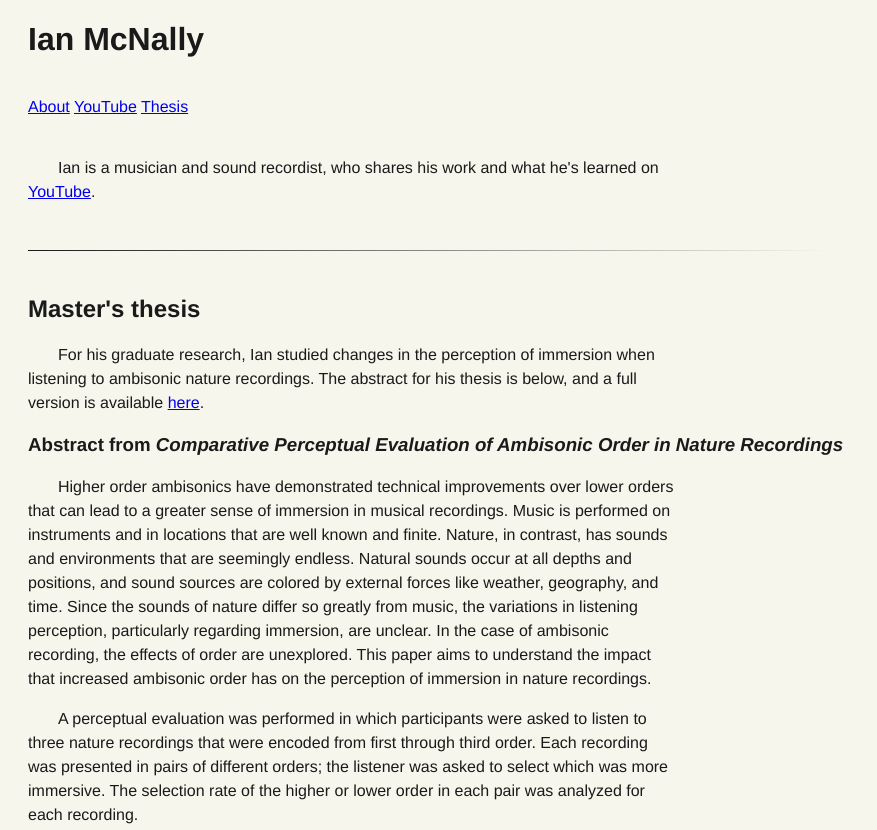
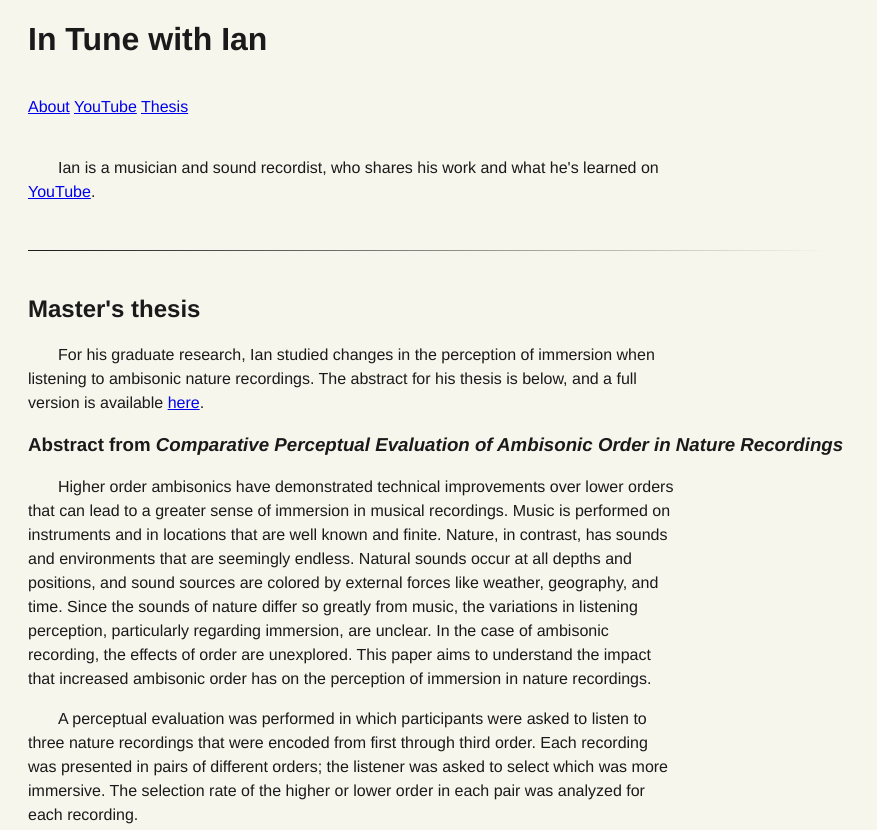
Before and after one commit to ianmcnally/intunewithian, a plain HTML site: page index.html in a window 1280 px wide. Shown: the top 830 px of the page, without its empty margins (0-877 px from the left). Drawn offline with Linux system fonts and the light colour scheme.

Commit message:
change title

```diff
--- a/index.html
+++ b/index.html
@@ -30,7 +30,7 @@
   </head>
   <body>
     <h1 id="title">
-      Ian McNally
+      In Tune with Ian
     </h1>
     <nav>
       <a href="#about">About</a>
```
